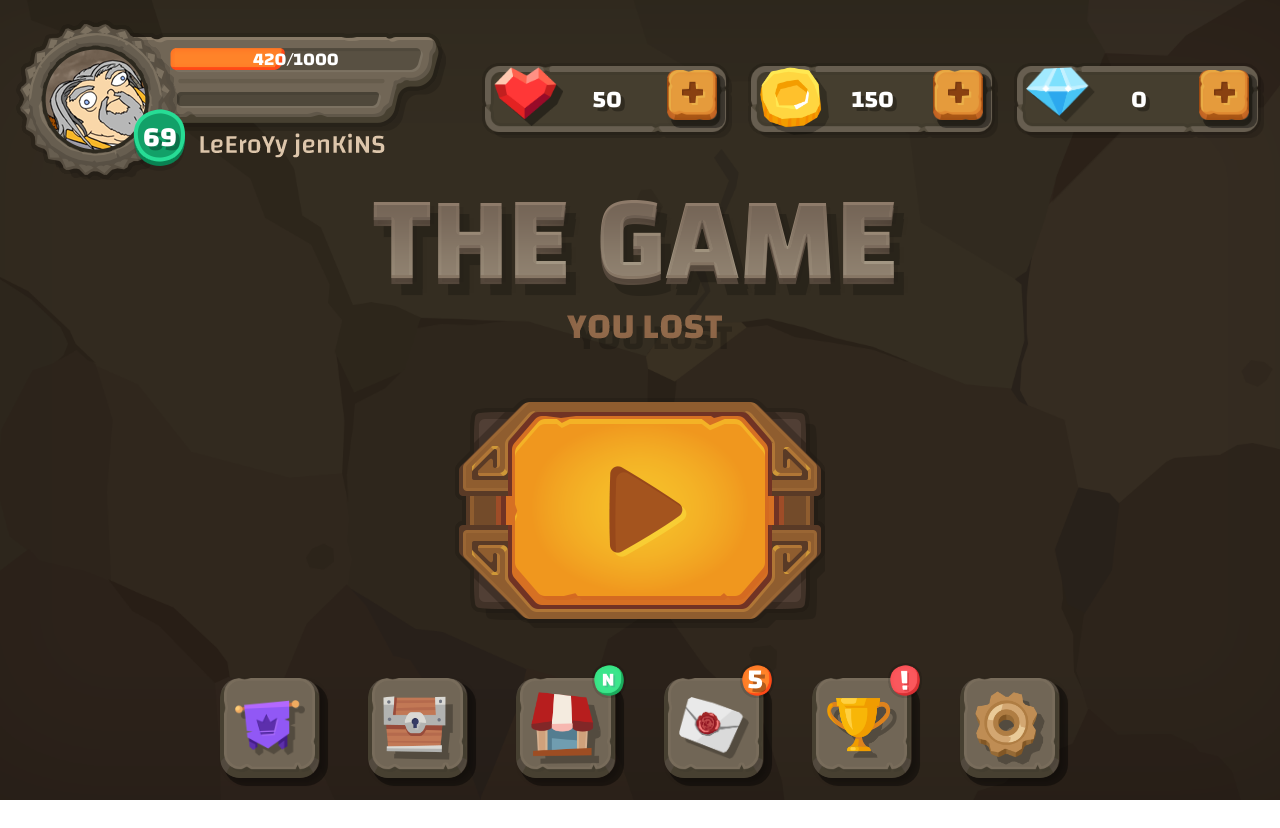
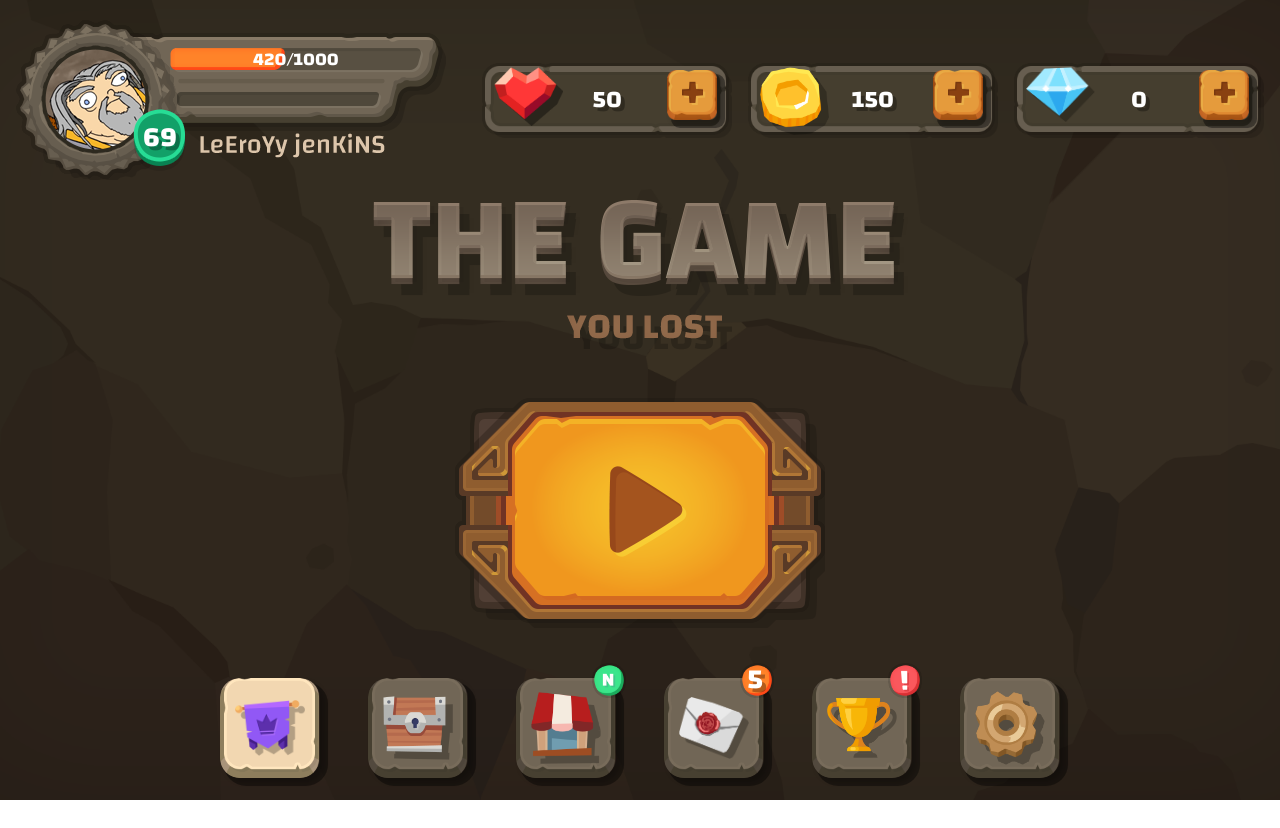
Before and after one commit to kennethlenaerts/mjr, an Angular app: page / in a window 1280 px wide. Built offline with nearby package versions, Linux system fonts and the light colour scheme.

Commit message:
feat: Add activated route to menu

```diff
--- a/src/app/components/footer/footer.component.ts
+++ b/src/app/components/footer/footer.component.ts
@@ -1,13 +1,14 @@
+import { Router, Event, NavigationEnd } from '@angular/router';
 import { Component, OnInit } from '@angular/core';
 
 interface Button {
+  badge?: string;
+  icon?: string;
   routerLink?: string;
-  icon?: string;
-  badge?: string;
   value?: string | number;
 }
 
-const buttons = [
+const buttons: Button[] = [
   {
     routerLink: '/',
     icon: 'mission'
@@ -17,23 +18,23 @@ const buttons = [
     icon: 'treasure'
   },
   {
-    routerLink: '/',
+    routerLink: '/shop',
     icon: 'shop',
     badge: 'new'
   },
   {
-    routerLink: '/',
+    routerLink: '/messages',
     icon: 'envelope',
     badge: 'count',
     value: '5'
   },
   {
-    routerLink: '/',
+    routerLink: '/achievements',
     icon: 'trophy',
     badge: 'alert'
   },
   {
-    routerLink: '/',
+    routerLink: '/settings',
     icon: 'setting'
   }
 ];
@@ -43,10 +44,11 @@ const buttons = [
   template: `
     <app-button
       *ngFor="let button of buttons"
+      [active]="url === button.routerLink"
       [routerLink]="button.routerLink"
       [icon]="button.icon"
-      [badge]="button.badge && button.badge"
-      [value]="button.value && button.value"
+      [badge]="button.badge"
+      [value]="button.value"
       type="menu"
     ></app-button>
   `,
@@ -56,11 +58,15 @@ export class FooterComponent implements OnInit {
   public url: string;
   public buttons: Button[];
 
+  constructor(private router: Router) {}
+
   ngOnInit() {
-    this.url = window.location.pathname
-      .split('')
-      .slice(1)
-      .join('');
+    this.router.events.subscribe((event: Event) => {
+      if (event instanceof NavigationEnd) {
+        this.url = event.url;
+      }
+    });
+    this.url = window.location.pathname;
 
     this.buttons = buttons;
   }
```
